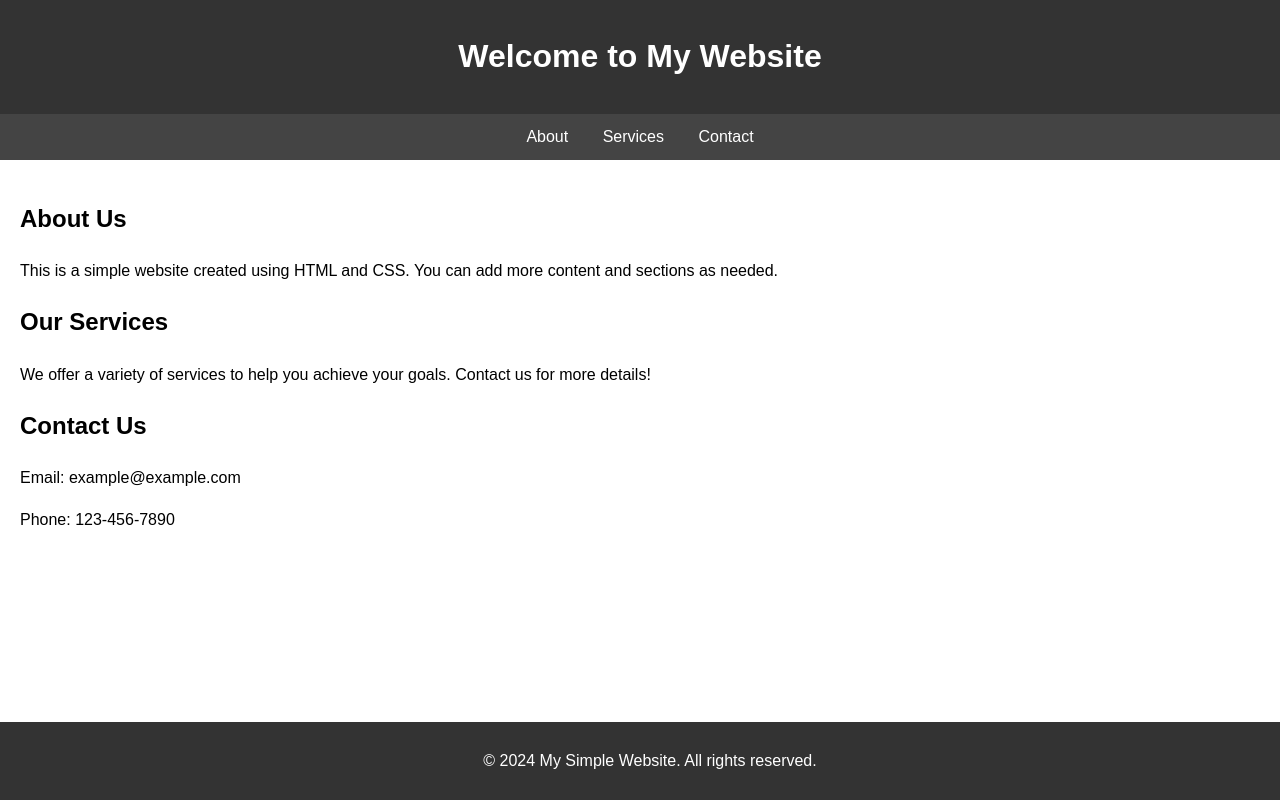
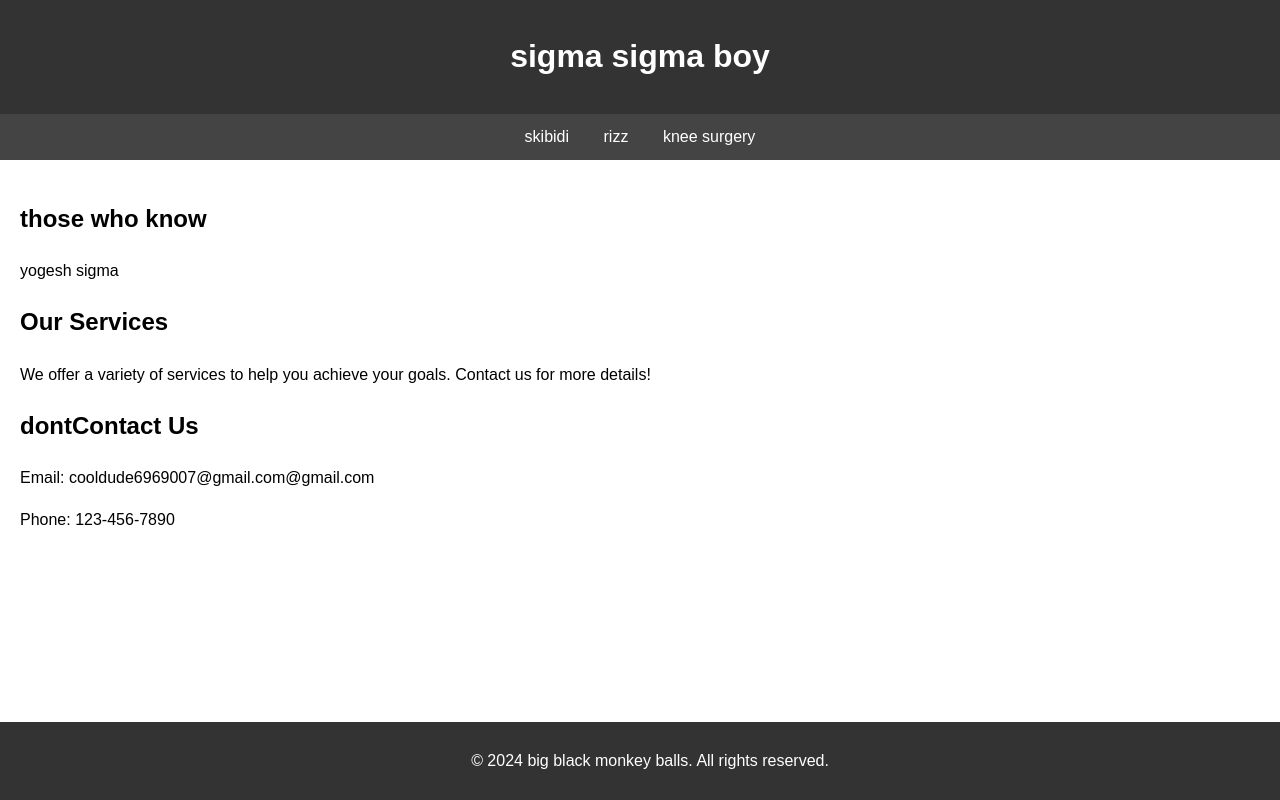
Before and after one commit to Jassi-Pinkman/aryan, a plain HTML site: page index.html in a window 1280 px wide. Drawn offline with Linux system fonts and the light colour scheme.

Commit message:
Update index.html

```diff
--- a/index.html
+++ b/index.html
@@ -3,7 +3,7 @@
 <head>
     <meta charset="UTF-8">
     <meta name="viewport" content="width=device-width, initial-scale=1.0">
-    <title>My Simple Website</title>
+    <title>big black monkey balls</title>
     <style>
         body {
             font-family: Arial, sans-serif;
@@ -47,30 +47,30 @@
 </head>
 <body>
     <header>
-        <h1>Welcome to My Website</h1>
+        <h1>sigma sigma boy</h1>
     </header>
     <nav>
-        <a href="#about">About</a>
-        <a href="#services">Services</a>
-        <a href="#contact">Contact</a>
+        <a href="#about">skibidi</a>
+        <a href="#services">rizz</a>
+        <a href="#contact">knee surgery</a>
     </nav>
     <main>
         <section id="about">
-            <h2>About Us</h2>
-            <p>This is a simple website created using HTML and CSS. You can add more content and sections as needed.</p>
+            <h2>those who know</h2>
+            <p>yogesh sigma</p>
         </section>
         <section id="services">
             <h2>Our Services</h2>
             <p>We offer a variety of services to help you achieve your goals. Contact us for more details!</p>
         </section>
         <section id="contact">
-            <h2>Contact Us</h2>
-            <p>Email: example@example.com</p>
+            <h2>dontContact Us</h2>
+            <p>Email: cooldude6969007@gmail.com@gmail.com</p>
             <p>Phone: 123-456-7890</p>
         </section>
     </main>
     <footer>
-        <p>&copy; 2024 My Simple Website. All rights reserved.</p>
+        <p>&copy; 2024 big black monkey balls. All rights reserved.</p>
     </footer>
 </body>
 </html>
```
